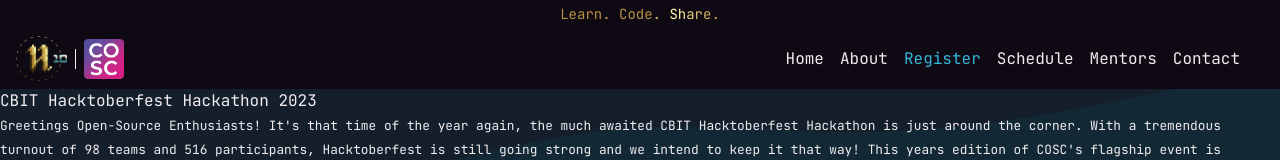
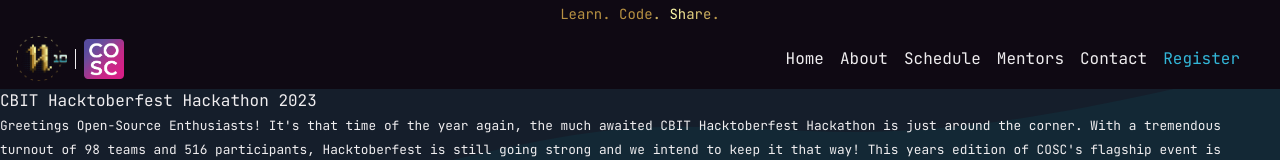
Before and after one commit to pupperemeritus/hacktoberfest-2023, a Next.js app: page /register in a window 1280 px wide. Shown: the top 160 px of the page. Built offline with nearby package versions, Linux system fonts and the light colour scheme.

Commit message:
fixed active links in navbar

```diff
--- a/app/page.jsx
+++ b/app/page.jsx
@@ -20,12 +20,12 @@
         <Timeline />
       </section>
 
-      <div className=" spacer1 layer5 flex flex-col justify-center mt-16 mb-12">
-        <section id="mentors" className=" section">
+      <div className=" spacer1 layer5 flex flex-col justify-center  mb-12">
+        <section id="mentors" className=" section pt-16">
           <Mentors />
         </section>
         {/* <Sponsors /> */}
-        <section id="contact" className=" section">
+        <section id="contact" className=" section pt-28">
           <Contact />
         </section>
       </div>
--- a/components/Navbar.jsx
+++ b/components/Navbar.jsx
@@ -9,10 +9,10 @@
   const Links = [
     { name: "Home", link: "/", section: "home" },
     { name: "About", link: "/#about", section: "about" },
-    { name: "Register", link: "/register", section: "register" },
     { name: "Schedule", link: "/#schedule", section: "schedule" },
     { name: "Mentors", link: "/#mentors", section: "mentors" },
     { name: "Contact", link: "/#contact", section: "contact" },
+    { name: "Register", link: "/register", section: "register" },
   ];
 
   const [activeSection, setActiveSection] = useState("home");
@@ -26,13 +26,14 @@
     const sections = document.querySelectorAll(".section");
     for (const section of sections) {
       const sectionTop = section.getBoundingClientRect().top;
+
       const sectionBottom = section.getBoundingClientRect().bottom;
-      if (sectionTop <= 0 && sectionBottom >= 0) {
-        console.log(`Active Section ID: ${section.id}`);
+      console.log(sectionBottom);
+      if (sectionTop - 1000 <= 0 && sectionBottom >= 0) {
         return section.id;
       }
     }
-    console.log("No Active Section Found");
+
     return null;
   };
   const toggleMenu = () => {
```
